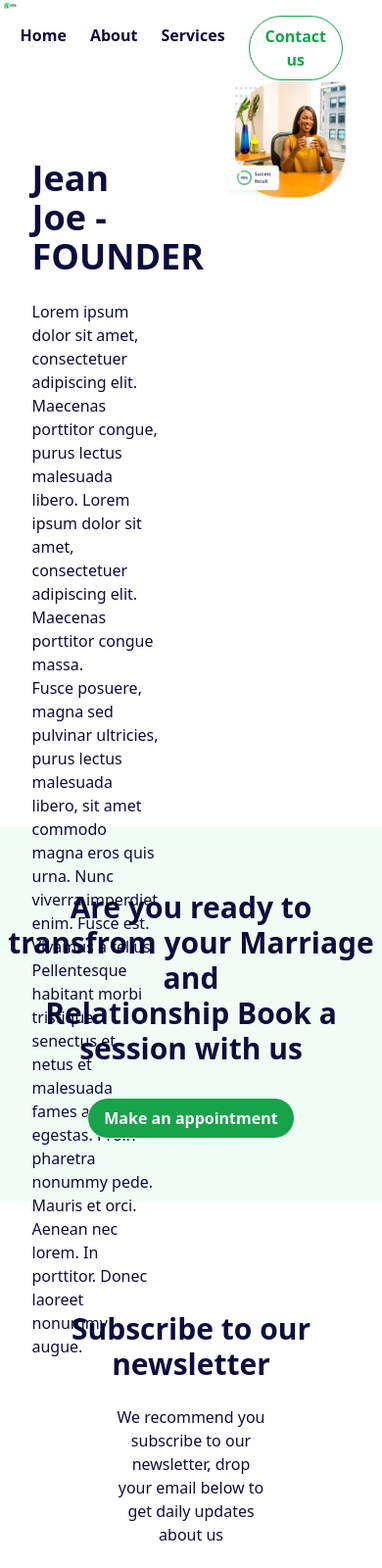
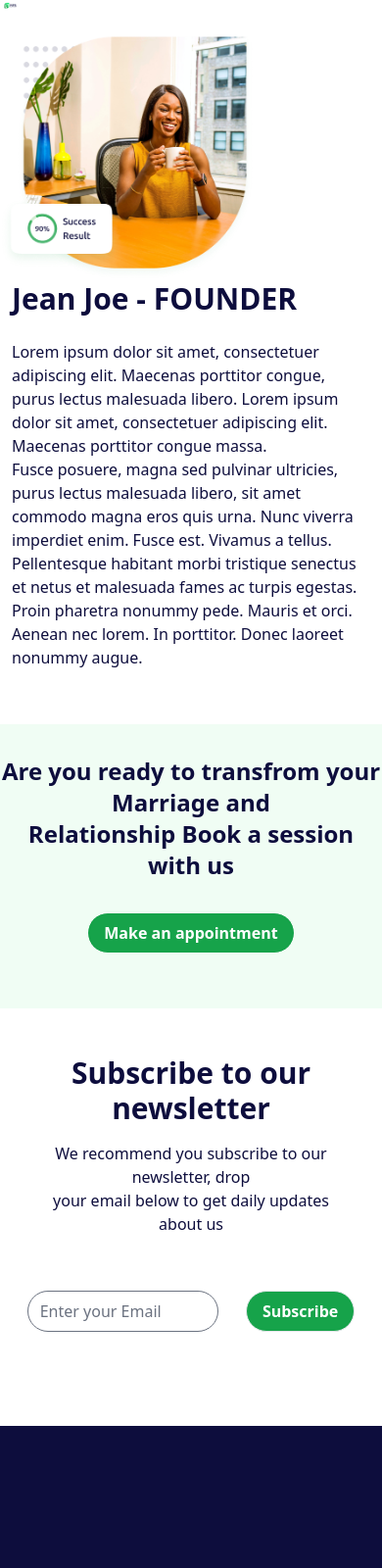
Before and after one commit to Uzayn/Business-Coaching-project-website, a website: page about.html in a window 390 px wide. Shown: the top 1600 px of the page at 98% size. Drawn offline with nearby package versions, Linux system fonts and the light colour scheme.

Commit message:
sixth commit

```diff
--- a/about.html
+++ b/about.html
@@ -10,12 +10,12 @@
 </head>
 
 <body>
-    <div class="h-screen">
+    <div class="lg:h-screen">
         <div class="flex justify-between">
             <div>
                 <img src="resources/main logo white 2.png" alt="">
             </div>
-            <div class="mt-4 mr-4">
+            <div class="invisible lg:mt-4 mr-4 lg:visible">
                 <ul class="flex">
                     <li class="mr-6 mb-1 font-semibold mt-2 hover:underline text-[#000033F2]">
                         <a href="index.html">Home</a>
@@ -35,54 +35,54 @@
             </div>
         </div>
 
-        <div class="flex justify-around">
-            <div class="w-1/3">
-                <h1 class="text-4xl font-bold text-[#000033F2] mb-6 mt-20">
+        <div class="grid lg:flex justify-around">
+            <div class="order-2 mx-3 lg:w-1/3 lg:order-1">
+                <h1 class="text-3xl inline-block lg:text-4xl font-bold text-[#000033F2] mb-6 lg:mt-20">
                     Jean Joe - FOUNDER
                 </h1>
-                <p class="mb-4 text-[#000033F2]">
+                <p class="mb-14 lg:mb-4 text-[#000033F2]">
                     Lorem ipsum dolor sit amet, consectetuer adipiscing elit. Maecenas porttitor congue, purus lectus malesuada libero. Lorem ipsum dolor sit amet, consectetuer adipiscing elit. Maecenas porttitor congue massa. <br> <span></span> Fusce
                     posuere, magna sed pulvinar ultricies, purus lectus malesuada libero, sit amet commodo magna eros quis urna. Nunc viverra imperdiet enim. Fusce est. Vivamus a tellus. Pellentesque habitant morbi tristique senectus et netus et malesuada
                     fames ac turpis egestas. Proin pharetra nonummy pede. Mauris et orci. Aenean nec lorem. In porttitor. Donec laoreet nonummy augue.
                 </p>
             </div>
-            <div class="w-1/3">
+            <div class="order-1 -mt-8 w-2/3 lg:w-1/3 lg:order-2">
                 <img src="resources/Group 81.png" alt="">
             </div>
         </div>
     </div>
 
-    <div class="bg-green-50">
+    <div class="bg-green-50 lg:bg-green-50">
         <div>
             <div>
-                <h1 class="text-3xl font-bold mb-8 text-center pt-16 text-[#000033F2]">Are you ready to transfrom your Marriage and <br> Relationship Book a session with us</h1>
+                <h1 class="text-2xl pt-8 lg:text-3xl font-bold mb-8 text-center lg:pt-16 text-[#000033F2]">Are you ready to transfrom your Marriage and <br> Relationship Book a session with us</h1>
             </div>
             <div class="text-center">
-                <button class="mb-16 bg-green-600 hover:bg-transparent text-white font-semibold hover:text-green-600 py-2 px-4 border border-white hover:border-green-600 rounded-full">
+                <button class="mb-14 lg:mb-16 bg-green-600 hover:bg-transparent text-white font-semibold hover:text-green-600 py-2 px-4 border border-white hover:border-green-600 rounded-full">
                     Make an appointment
                 </button>
             </div>
         </div>
     </div>
 
-    <div class="mb-32 h-fit">
-        <div class="mt-28">
-            <h1 class="text-3xl font-bold mt-12 mb-6 text-center text-[#000033F2]">
+    <div class="mb-24 lg:mb-32 h-fit">
+        <div class="lg:mt-28">
+            <h1 class="mb-4 text-3xl lg:text-3xl font-bold mt-12 lg:mb-6 text-center text-[#000033F2]">
                 Subscribe to our newsletter
             </h1>
-            <div class="flex justify-center mb-20">
-                <p class="text-center w-2/5 flex justify-center text-[#000033F2]">
+            <div class=" mb-14 flex justify-center lg:mb-20">
+                <p class="w-3/4 text-center lg:w-2/5 flex justify-center text-[#000033F2]">
                     We recommend you subscribe to our newsletter, drop <br> your email below to get daily updates about us
                 </p>
             </div>
             <div class="text-center">
-                <input type="email" name="" id="" placeholder="Enter your Email" class=" inline-block w-1/4 rounded-full mr-6 ">
-                <button class="inline-block bg-green-600 hover:bg-transparent text-white font-semibold hover:text-green-600 py-2 px-4 border hover:border-green-600 rounded-full ">Subscribe</button>
+                <input type="email" name="" id="" placeholder="Enter your Email" class="w-1/2 inline-block lg:w-1/4 rounded-full mr-6 ">
+                <button class=" inline-block bg-green-600 hover:bg-transparent text-white font-semibold hover:text-green-600 py-2 px-4 border hover:border-green-600 rounded-full ">Subscribe</button>
             </div>
         </div>
     </div>
 
-    <footer class="h-96 bg-[#000033F2] ">
+    <footer class="h-44 lg:h-96 bg-[#000033F2] ">
 
     </footer>
 
```
Also changed, not shown: contact.html (+16 -21 lines), index.html (+6 -6 lines), replay.html (added, +17 -0 lines), webinar.html (+4 -4 lines).
